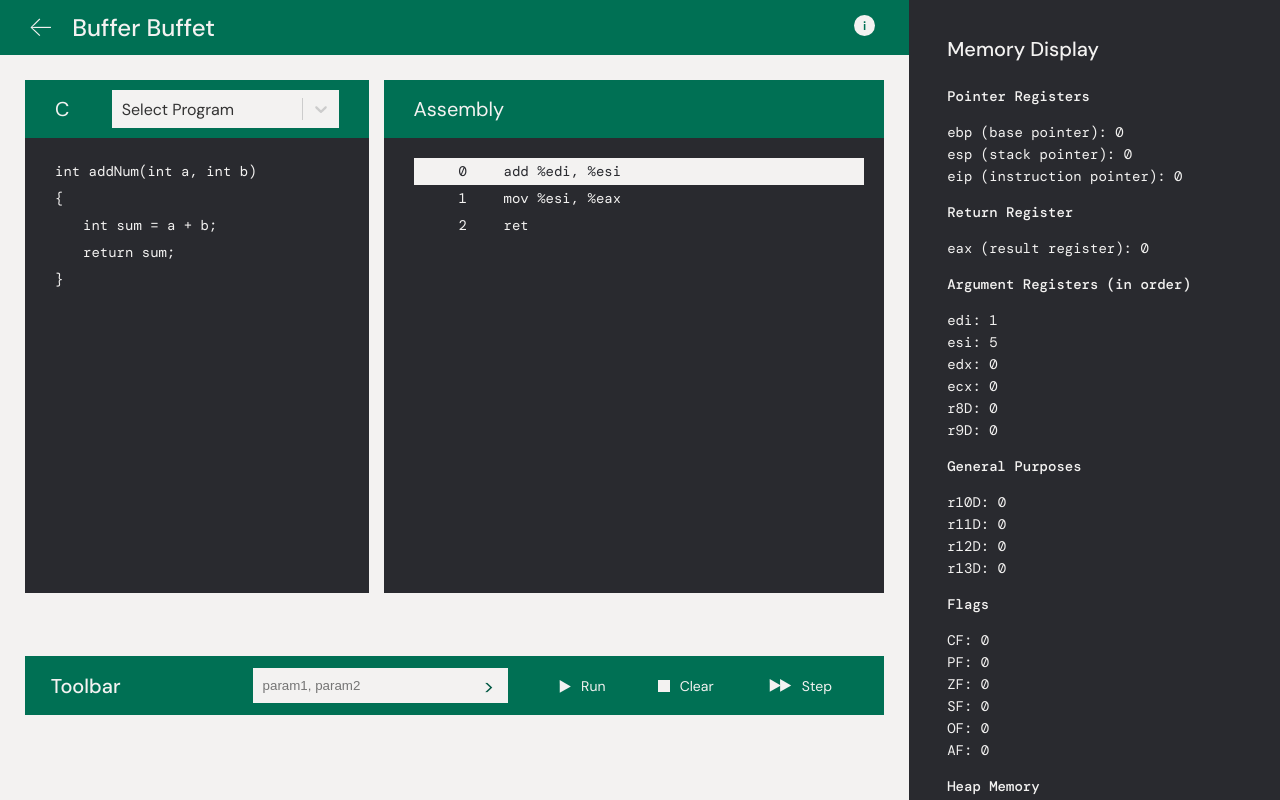
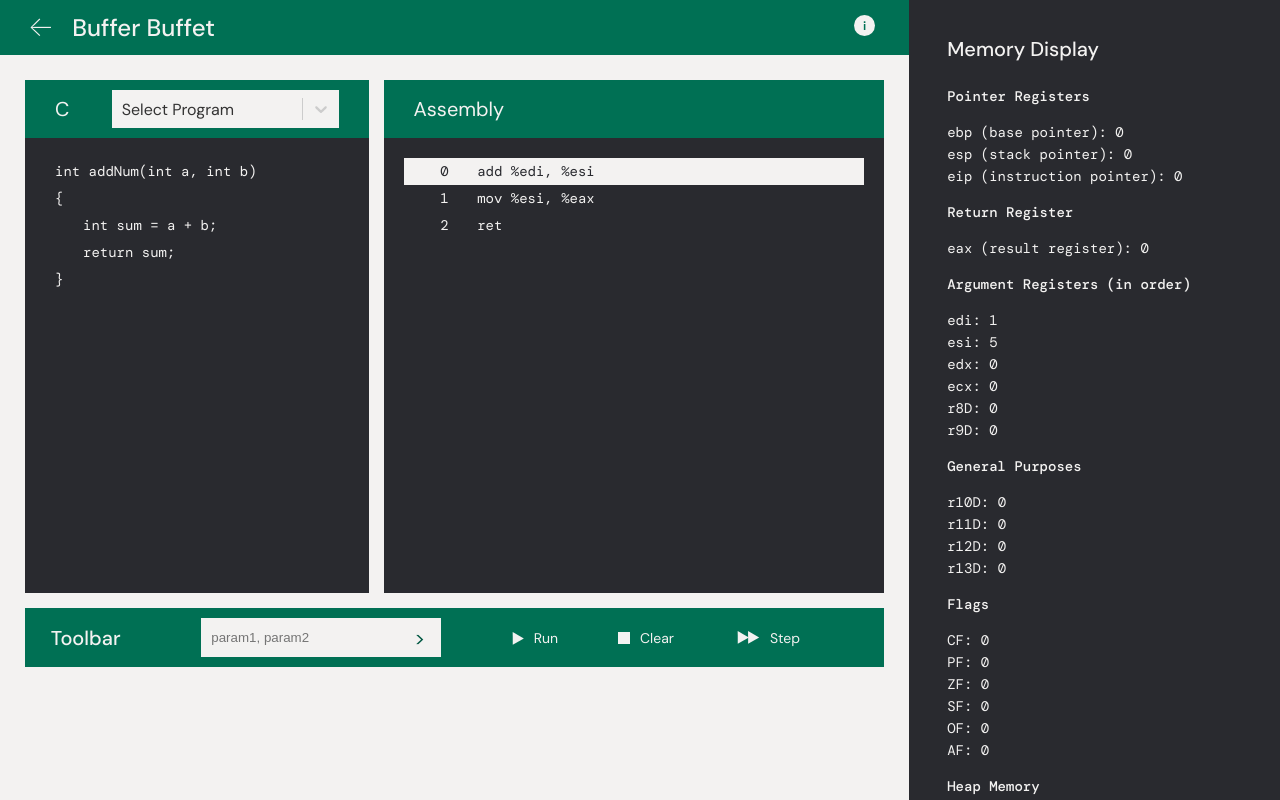
Before and after one commit to uclaacm/buffer-buffet-simulator, a React (Create React App) app: page / in a window 1280 px wide. Built offline with nearby package versions, Linux system fonts and the light colour scheme; a web font is replaced by a local one.

Commit message:
fixed resizability as much as i can

```diff
--- a/src/components/AsmCode.css
+++ b/src/components/AsmCode.css
@@ -35,7 +35,7 @@
   color: #f3f2f1;
   background-color: #292a2f;
   padding: 20px;
-  padding-left: 30px;
+  padding-left: 20px;
   line-height: 27px;
   height: 51.9vh;
   overflow: scroll;
@@ -43,13 +43,13 @@
 
 .debug-asm-instr {
   display: grid;
-  grid-template-columns: 10% 10% 30% auto 30%;
+  grid-template-columns: 8% 8% 40% auto 45%;
   justify-content: left;
 }
 
 .debug-asm-instr-inverse {
   display: grid;
-  grid-template-columns: 10% 10% 30% auto 30%;
+  grid-template-columns: 8% 8% 40% auto 45%;
   justify-content: left;
   background-color: #f3f2f1;
   color: #292a2f;
--- a/src/components/Debug.css
+++ b/src/components/Debug.css
@@ -1,12 +1,13 @@
 .debug-container {
+  /* background-color: red; */
   margin: 25px;
 }
 
 .debug-code {
   display: grid;
   grid-template-columns: 40% auto;
-
   /* grid-template-rows: 72vh auto; */
-  height: 72vh;
+  /* height: 72vh; */
+  margin-bottom: 15px;
   grid-column-gap: 15px;
 }
--- a/src/components/Toolbar.css
+++ b/src/components/Toolbar.css
@@ -3,42 +3,51 @@
   font-family: "DM Sans", -apple-system, "Helvetica Neue", sans-serif;
   font-size: 20px;
   font-weight: 500;
+  margin-right: 10%;
 }
 
 .debug-toolbar-panel {
-  transition-duration: 0.5s;
   color: #f3f2f1;
-  display: grid;
+  width: 94%;
+  /* display: grid; */
+  display: inline-flex;
+  flex-flow: row wrap;
   background-color: #007054;
   padding: 0% 3%;
-  grid-template-columns: 25% auto auto auto auto auto;
+  /* grid-template-columns: 25% auto auto auto auto auto; */
   margin-bottom: -3px;
 }
 
 .debug-toolbar-input {
+  /* background-color: red;
   height: 60%;
   align-self: center;
   border: none;
   padding: 0 10px;
+  background-color: #f3f2f1; */
+  border: none;
   background-color: #f3f2f1;
+  padding: 0 10px;
+  margin: 10px 0;
 }
 
 .debug-toolbar-input-btn {
-  width: 60%;
-  height: 60%;
+  /* width: 60%; */
+  /* height: 50%; */
   align-self: center;
   color: #005843;
   background-color: #f3f2f1;
   border: none;
   font-family: "DM Sans", -apple-system, "Helvetica Neue", sans-serif;
   font-weight: 200;
-  padding: 12px 16px;
+  padding: 6.6px 16px;
   outline: none;
-  display: flex;
-  gap: 10px;
-  align-items: center;
-  justify-content: center;
+  /* display: flex; */
+  /* gap: 10px; */
+  /* align-items: center;
+  justify-content: center; */
   font-size: 20px;
+  margin-right: 5%;
 }
 
 .debug-toolbar-input-btn:hover:enabled {
@@ -53,12 +62,13 @@
   font-family: "DM Sans", -apple-system, "Helvetica Neue", sans-serif;
   font-size: 14px;
   font-weight: 200;
-  padding: 12px 16px;
+  padding: 12px 30px;
   outline: none;
   display: flex;
   gap: 10px;
   align-items: center;
-  justify-content: center;
+  /* margin: 0 1%; */
+  /* justify-content: center; */
 }
 
 .debug-toolbar-btn:disabled {
--- a/src/components/TopBar.css
+++ b/src/components/TopBar.css
@@ -1,7 +1,7 @@
 .topbar-container {
   background-color: #007054;
   display: grid;
-  grid-template-columns: 7% 20% auto 5%;
+  grid-template-columns: 7% auto auto 5%;
   padding: 12px 10px;
 }
 
@@ -10,6 +10,7 @@
   font-family: "DM Sans", -apple-system, "Helvetica Neue", sans-serif;
   font-size: 24px;
   font-weight: 500;
+  /* margin-left: 4%; */
 }
 
 .topbar-back-btn {
```
